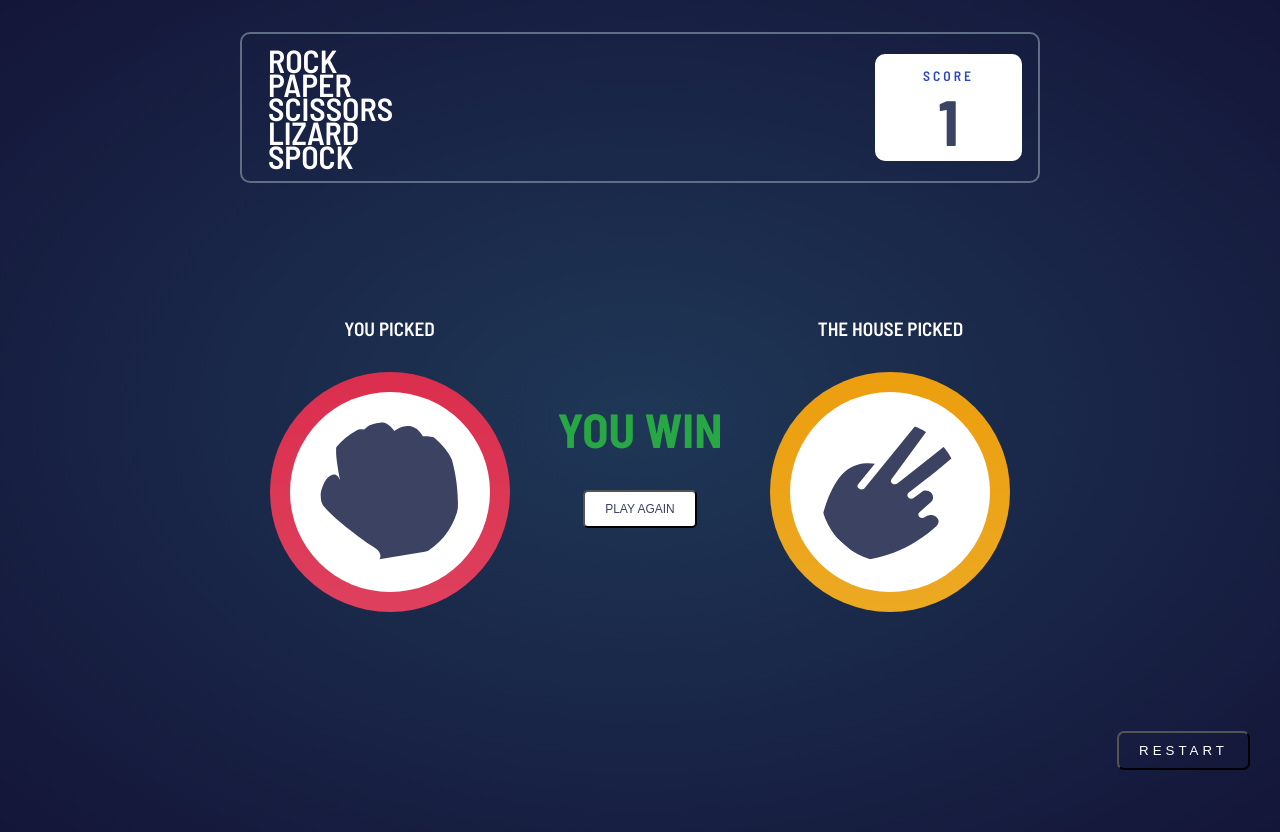
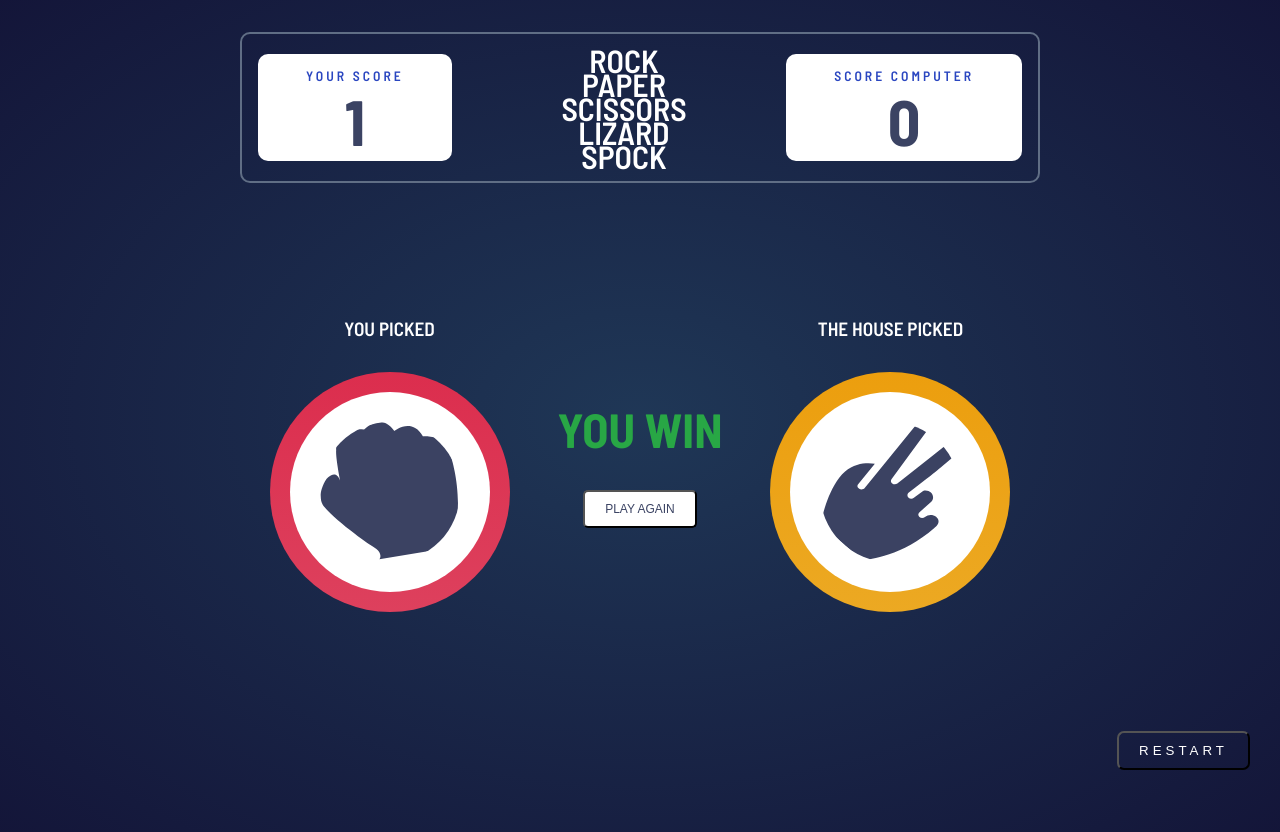
Before and after one commit to se4astien/rpsls-game-js, a plain HTML site: page index.html in a window 1280 px wide. Both pictures are taken after a click on the element 638 px from the left and 283 px from the top of the page. Drawn offline with Linux system fonts and the light colour scheme.

Commit message:
add computer score

```diff
--- a/css/style.css
+++ b/css/style.css
@@ -49,7 +49,7 @@ body {
 
 .header h1 {
   width: 10vw;
-  text-align: left;
+  text-align: center;
   line-height: 0.75;
   text-transform: uppercase;
   font-weight: 600;
--- a/index.html
+++ b/index.html
@@ -10,9 +10,13 @@
   <body>
     <div class="container">
       <header class="header">
+        <div id="player-score" class="score">
+          <span>Your Score</span>
+          <span>0</span>
+        </div>
         <h1>Rock Paper Scissors Lizard Spock</h1>
-        <div id="score" class="score">
-          <span>Score</span>
+        <div id="computer-score" class="score">
+          <span>Computer Score</span>
           <span>0</span>
         </div>
       </header>
--- a/js/main.js
+++ b/js/main.js
@@ -1,5 +1,6 @@
 const choices = document.querySelectorAll('.choice');
-const score = document.getElementById('score');
+const playerScore = document.getElementById('player-score');
+const computerScore = document.getElementById('computer-score');
 const result = document.getElementById('result');
 const restart = document.getElementById('restart');
 const modal = document.querySelector('.modal');
@@ -7,6 +8,7 @@ const content = document.getElementById('content');
 
 const scoreboard = {
   player: 0,
+  computer: 0,
 };
 
 // 1. When you click on a picture (rock, paper or scissors)
@@ -93,6 +95,7 @@ function showWinner(winner, playerChoice, computerChoice) {
     </div>
     `;
   } else if (winner === 'computer') {
+    scoreboard.computer++;
     result.innerHTML = `
       <div>
       <p>You picked</p>
@@ -132,10 +135,16 @@ function showWinner(winner, playerChoice, computerChoice) {
       `;
   }
 
-  // Show score
-  score.innerHTML = `
-    <span>Score</span>
+  // Show score player
+  playerScore.innerHTML = `
+    <span>Your Score</span>
     <span>${scoreboard.player}</span>
+  `;
+
+  // Show score computer
+  computerScore.innerHTML = `
+    <span>Score Computer</span>
+    <span>${scoreboard.computer}</span>
   `;
 
   // Show modal
@@ -153,8 +162,13 @@ function playAgain(e) {
 
 function restartGame(e) {
   scoreboard.player = 0;
-  score.innerHTML = `
-    <span>Score</span>
+  scoreboard.computer = 0;
+  playerScore.innerHTML = `
+    <span>Your Score</span>
+    <span>0</span>
+  `;
+  computerScore.innerHTML = `
+    <span>Computer Score</span>
     <span>0</span>
   `;
 }
```
